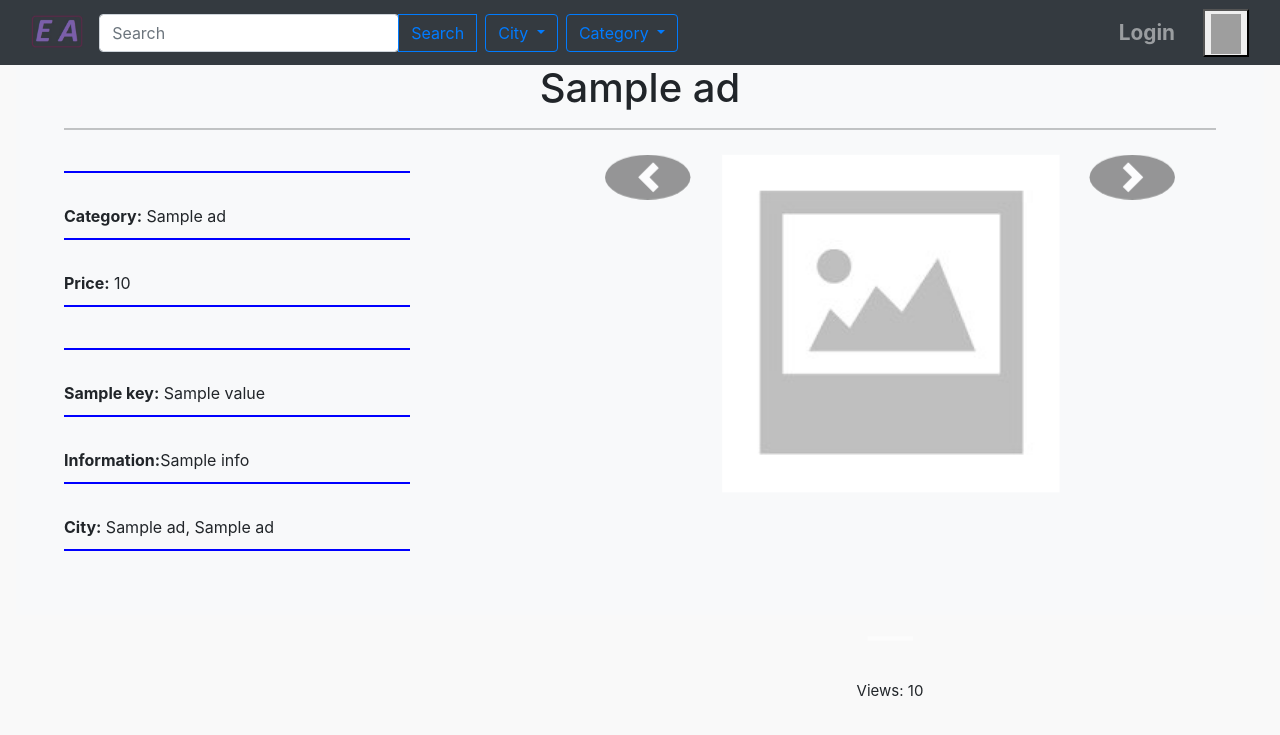
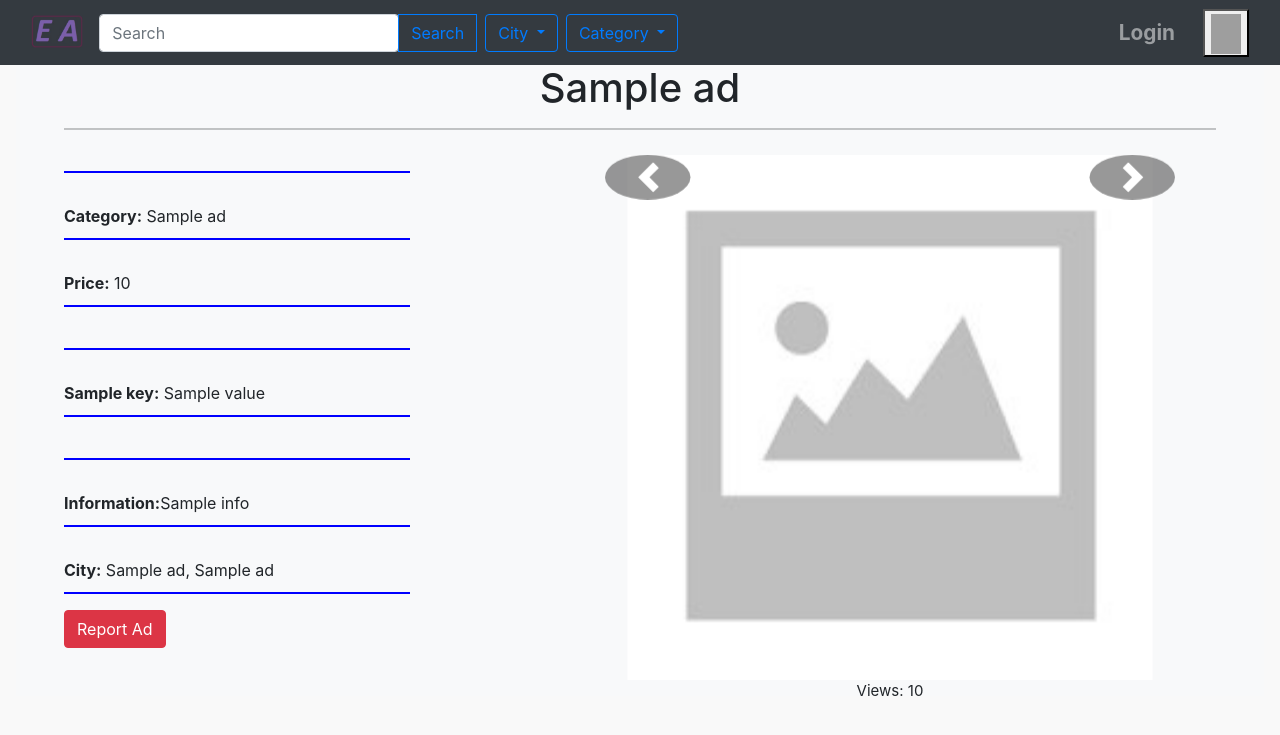
Before and after one commit to alinrz0/advertising-web-Django, a Django app: template ads/templates/ads/ad_detail.html in a window 1280 px wide. Shown: the top 735 px of the page. Run offline with Django 5.2, Linux system fonts and the light colour scheme; the template is opened without the code that fills it: most values are stand-ins (such as "Sample title", 1, 10 or a date in 2020); parts of the project's set-up code (start-up, migrations or seed data) failed here and were passed over; some libraries are stand-ins or nearby versions; grey boxes are pictures that could not be loaded.

Commit message:
create ad report part

```diff
--- a/ads/static/ads/ad_detail.css
+++ b/ads/static/ads/ad_detail.css
@@ -1,3 +1,73 @@
+/* ad_detail.css */
+
+.custome-container {
+    /* add styles for the container here */
+}
+
+.ad-details {
+    /* add styles for the ad details section here */
+}
+
+.ad-details h1 {
+    /* add styles for the ad title here */
+}
+
+.ad-details p {
+    /* add styles for the ad details paragraphs here */
+    border-bottom: solid blue 2px;
+    width: 30%;
+    padding-top: 15px;
+    padding-bottom: 10px;
+}
+
+.ad-photos {
+    /* add styles for the ad photos section here */
+}
+
+.carousel-inner {
+    /* add styles for the carousel inner container here */
+}
+
+.carousel-item {
+    /* add styles for the carousel item here */
+}
+
+.carousel-item img {
+    /* add styles for the carousel item image here */
+    width: 100%;
+    height: 100%;
+    object-fit: cover;
+}
+
+.custom-prev,
+.custom-next {
+    /* add styles for the carousel navigation buttons here */
+    width: 30px;
+    height: 30px;
+    background-color: #fff;
+    border-radius: 50%;
+    cursor: pointer;
+}
+
+.custom-prev:hover,
+.custom-next:hover {
+    /* add styles for the carousel navigation buttons on hover here */
+    background-color: #ccc;
+}
+
+.sr-only {
+    /* add styles for the screen reader only text here */
+    position: absolute;
+    width: 1px;
+    height: 1px;
+    padding: 0;
+    margin: -1px;
+    overflow: hidden;
+    clip: rect(0, 0, 0, 0);
+    white-space: nowrap;
+    border: 0;
+}
+
 .ad-photos {
     position: absolute;
     top: 250px;
--- /dev/null
+++ b/ads/static/ads/ad_detail.js
@@ -0,0 +1,4 @@
+function submitReport() {
+    // Your report submission logic here
+    alert("Report successfully sent!");
+}
--- a/ads/templates/ads/ad_detail.html
+++ b/ads/templates/ads/ad_detail.html
@@ -9,19 +9,21 @@
     <link rel="stylesheet" href="{% static 'ads/ad_detail.css' %}">
     <link rel="stylesheet" href="https://maxcdn.bootstrapcdn.com/bootstrap/4.0.0/css/bootstrap.min.css">
     <script src="https://maxcdn.bootstrapcdn.com/bootstrap/4.0.0/js/bootstrap.min.js"></script>
+    <script src="{% static 'ads/ad_detail.js' %}"></script>
+
 {% endblock %}
 
 {% block content %}
     <div class="custome-container">
         <div class="ad-details">
             <h1 class="text-center">{{ ad.Title }}</h1><hr style="border-bottom:  black">
-            <p style="border-bottom: solid blue 2px; width: 30%; padding-top: 15px; padding-bottom: 10px">{% if ad.Identifier == "USER" %}<strong>Name:</strong>{{ ad.First_Name }} {{ ad.Last_Name }}{% elif ad.Identifier == "BUSINESS" %}<strong>Business Name:</strong>{{ ad.Business_Name }}{% endif %}</p>
-            <p style="border-bottom: solid blue 2px; width: 30%; padding-top: 15px; padding-bottom: 10px"><strong>Category:</strong> {{ ad.Category_Name }}</p>
-            <p style="border-bottom: solid blue 2px; width: 30%; padding-top: 15px; padding-bottom: 10px"><strong>Price:</strong>  {{ ad.Price }}</p>
-            <p style="border-bottom: solid blue 2px; width: 30%; padding-top: 15px; padding-bottom: 10px">{% if ad.Identifier == "USER" %}<strong>Phone:</strong>{{ ad.Phone_Number }}{% elif ad.Identifier == "BUSINESS" %}<strong>Address:</strong>{{ ad.Address }}{% endif %}</p>
-            {% for meta in ad.meta %} <p style="border-bottom: solid blue 2px; width: 30%; padding-top: 15px; padding-bottom: 10px"><strong>{{meta.key}}:</strong> {{meta.value}}<p> {% endfor %}
-            <p style="border-bottom: solid blue 2px; max-width: 30%; padding-top: 15px; padding-bottom: 10px; word-wrap: break-word"><strong>Information:</strong>{{ ad.INFO }}</p>
-            <p style="border-bottom: solid blue 2px; width: 30%; padding-top: 15px; padding-bottom: 10px"><strong>City:</strong> {{ad.Province_Name}}, {{ ad.City_Name }}</p>
+            <p style="">{% if ad.Identifier == "USER" %}<strong>Name:</strong>{{ ad.First_Name }} {{ ad.Last_Name }}{% elif ad.Identifier == "BUSINESS" %}<strong>Business Name:</strong>{{ ad.Business_Name }}{% endif %}</p>
+            <p ><strong>Category:</strong> {{ ad.Category_Name }}</p>
+            <p ><strong>Price:</strong>  {{ ad.Price }}</p>
+            <p >{% if ad.Identifier == "USER" %}<strong>Phone:</strong>{{ ad.Phone_Number }}{% elif ad.Identifier == "BUSINESS" %}<strong>Address:</strong>{{ ad.Address }}{% endif %}</p>
+            {% for meta in ad.meta %} <p ><strong>{{meta.key}}:</strong> {{meta.value}}<p> {% endfor %}
+            <p ><strong>Information:</strong>{{ ad.INFO }}</p>
+            <p ><strong>City:</strong> {{ad.Province_Name}}, {{ ad.City_Name }}</p>
         </div>
         <div class="ad-photos">
             <div id="carouselExample" class="carousel slide" data-ride="carousel">
@@ -48,5 +50,42 @@
             </div>
             <p style="text-align: center;font-size: 10px">Views: {{ ad.Views }}</p>
           </div>
+        <button type="button" class="btn btn-danger" data-toggle="modal" data-target="#reportModal">Report Ad</button>
+
+        <!-- Report Modal -->
+        <div class="modal fade" id="reportModal" tabindex="-1" role="dialog" aria-labelledby="reportModalLabel" aria-hidden="true">
+          <div class="modal-dialog" role="document">
+            <div class="modal-content">
+              <div class="modal-header">
+                <h5 class="modal-title" id="reportModalLabel">Report Ad</h5>
+                <button type="button" class="close" data-dismiss="modal" aria-label="Close">
+                  <span aria-hidden="true">&times;</span>
+                </button>
+              </div>
+              <div class="modal-body">
+                <form method="post" enctype="multipart/form-data" onsubmit="submitReport()">
+                  {% csrf_token %}
+                  <div class="form-group">
+                    <label for="report_kind">Report Kind:</label>
+                    <select id="report_kind" name="report_kind" class="form-control">
+                      {% for report_kind in report_kinds %}
+                        <option value="{{ report_kind.Report_Kind_ID }}">{{ report_kind.Report_Kind_Name }}</option>
+                      {% endfor %}
+                    </select>
+                  </div>
+                  <div class="form-group">
+                    <label for="report_note">Report Note:</label>
+                    <textarea id="report_note" name="report_note" class="form-control" required pattern=".{1,}"></textarea>
+                  </div>
+                  <div class="modal-footer">
+                    <button type="button" class="btn btn-secondary" data-dismiss="modal">Close</button>
+                    <button type="submit" class="btn btn-primary" id="submit-report">Submit Report</button>
+                  </div>
+                </form>
+              </div>
+
+            </div>
+          </div>
+        </div>
     </div>
 {% endblock %}
--- a/business/templates/business/create_business.html
+++ b/business/templates/business/create_business.html
@@ -43,7 +43,7 @@
                         {% endfor %}
                     </select>
                 </div>
-                <button type="submit" class="btn btn-primary">Create Ad</button>
+                <button type="submit" class="btn btn-primary">Create Business</button>
             </form>
         </div>
     </div>
--- a/templates/layout/navbar.html
+++ b/templates/layout/navbar.html
@@ -120,7 +120,9 @@
         <a class="dropdown-item" href="{% url 'create_ad' %}?identifier=USER" style="color: #ffffff;">Create Ad</a>
         <a class="dropdown-item" href="{% url 'create_business' %}?identifier=USER" style="color: #ffffff;">Create Business</a>
         <a class="dropdown-item" href="{% url 'about_us' %}" style="color: #ffffff;">About Us</a>
+        {% if request.session.user_id %}
         <a class="dropdown-item" href="{% url 'logout' %}" style="color: #ffffff;">Log Out</a>
+        {% endif %}
         <!-- Add more items here -->
       </div>
     </div>
```
Also changed, not shown: ads/views.py (+26 -1 lines).
